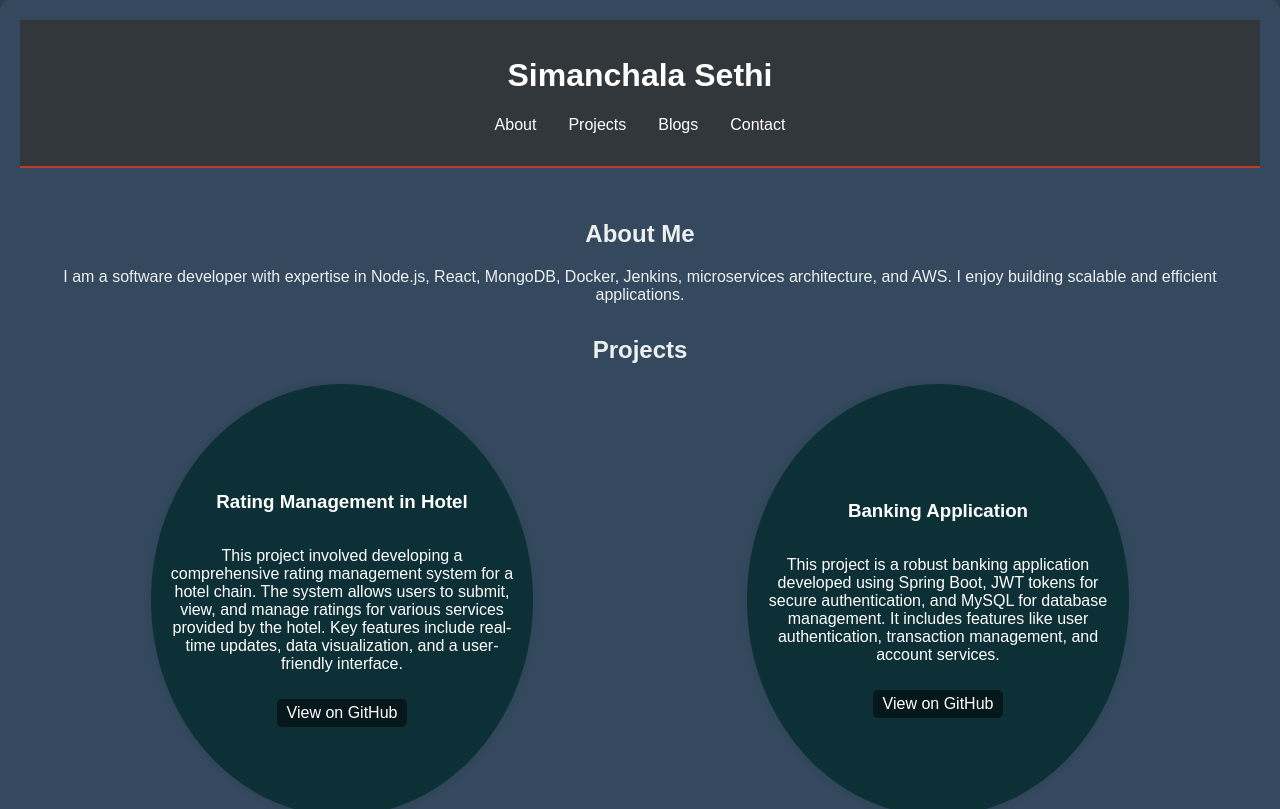
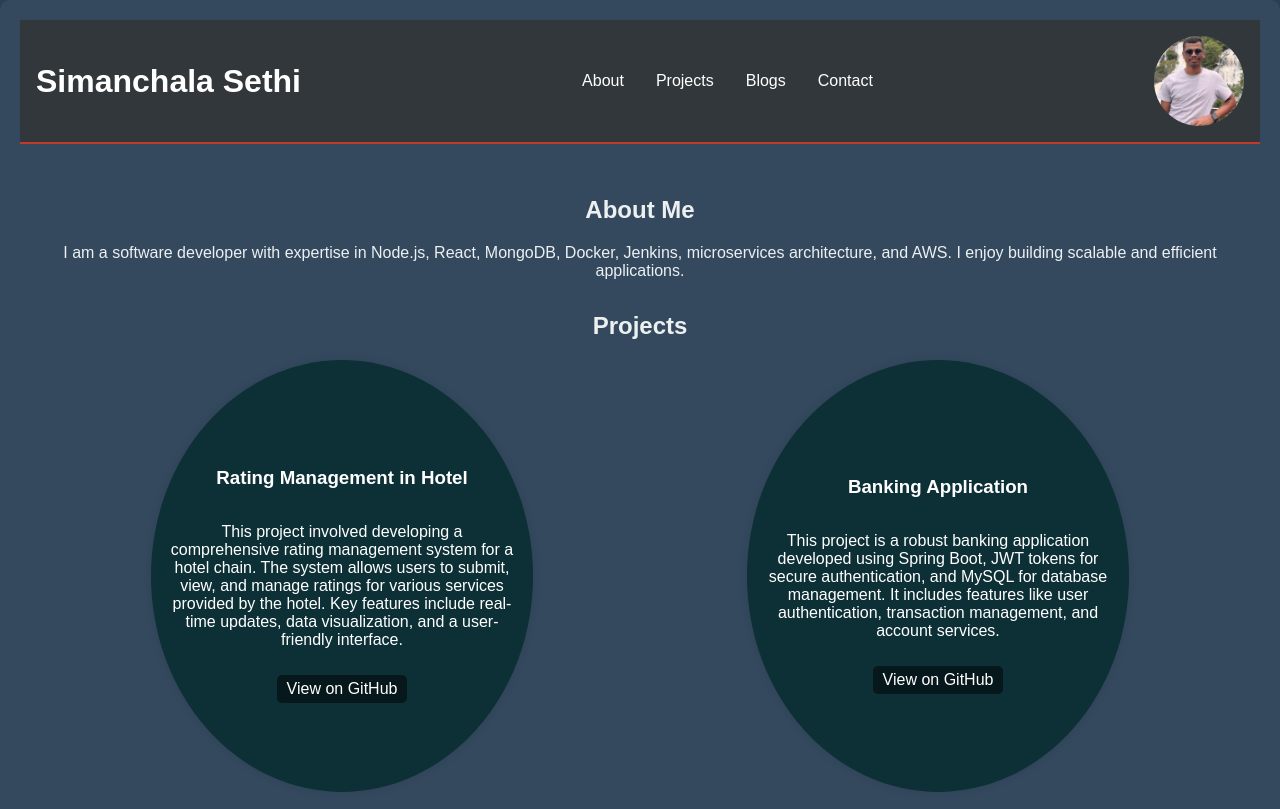
Before and after one commit to SimanchalaSethi/who-is-simanchala, a React (Create React App) app: page / in a window 1280 px wide. Shown: the top 809 px of the page. Built offline with nearby package versions, Linux system fonts and the light colour scheme.

Commit message:
adding profile pic

```diff
--- a/src/App.js
+++ b/src/App.js
@@ -6,7 +6,7 @@ import Services from './components/Services';
 
 import './App.css';
 import Contact from './components/Contact';
-import Blog from './components/Blog';
+import Blog from './components/Blog/Blog';
 
 function App() {
     return (
--- a/src/components/Blog.css
+++ b/src/components/Blog/Blog.css
@@ -43,6 +43,6 @@ button:hover {
   border-radius: 10px;
   max-width: 600px;
   margin: auto;
-  background-color: rgba(32, 35, 42, 0.9); /* Dark background color with transparency */
-  color: #172f36; /* Bright text color for readability */
+  background-color: rgba(32, 35, 42, 0.9);
+  color: #172f36;
 }
--- a/src/components/Blog.js
+++ b/src/components/Blog/Blog.js
@@ -2,7 +2,7 @@ import React, { useState } from 'react';
 import Modal from 'react-modal';
 import './Blog.css';
 
-Modal.setAppElement('#root'); // Replace '#root' with your app's root element if different
+Modal.setAppElement('#root');
 
 function Blog() {
   const [posts] = useState([
--- a/src/components/Header.css
+++ b/src/components/Header.css
@@ -1,4 +1,7 @@
 .Header {
+    display: flex;
+    justify-content: space-between;
+    align-items: center;
     background-color: rgba(51, 51, 51, 0.8);
     color: white;
     padding: 1rem;
@@ -19,3 +22,15 @@
     color: white;
     text-decoration: none;
 }
+
+.profile-pic-container {
+    display: flex;
+    align-items: center;
+}
+
+.profile-pic {
+    width: 90px;
+    height: 90px;
+    border-radius: 50%;
+    object-fit: cover;
+}
--- a/src/components/Header.js
+++ b/src/components/Header.js
@@ -1,7 +1,6 @@
-// src/components/Header.js
 import React from 'react';
 import './Header.css';
-
+import profilePic from '../assets/i.jpeg';
 function Header() {
     return (
         <header className="Header">
@@ -14,6 +13,9 @@ function Header() {
                     <li><a href="#contact">Contact</a></li>
                 </ul>
             </nav>
+            <div className="profile-pic-container">
+                <img src={profilePic} alt="Profile Picture" className="profile-pic" />
+            </div>
         </header>
     );
 }
```
Also changed, not shown: src/assets/i.jpeg (added).
